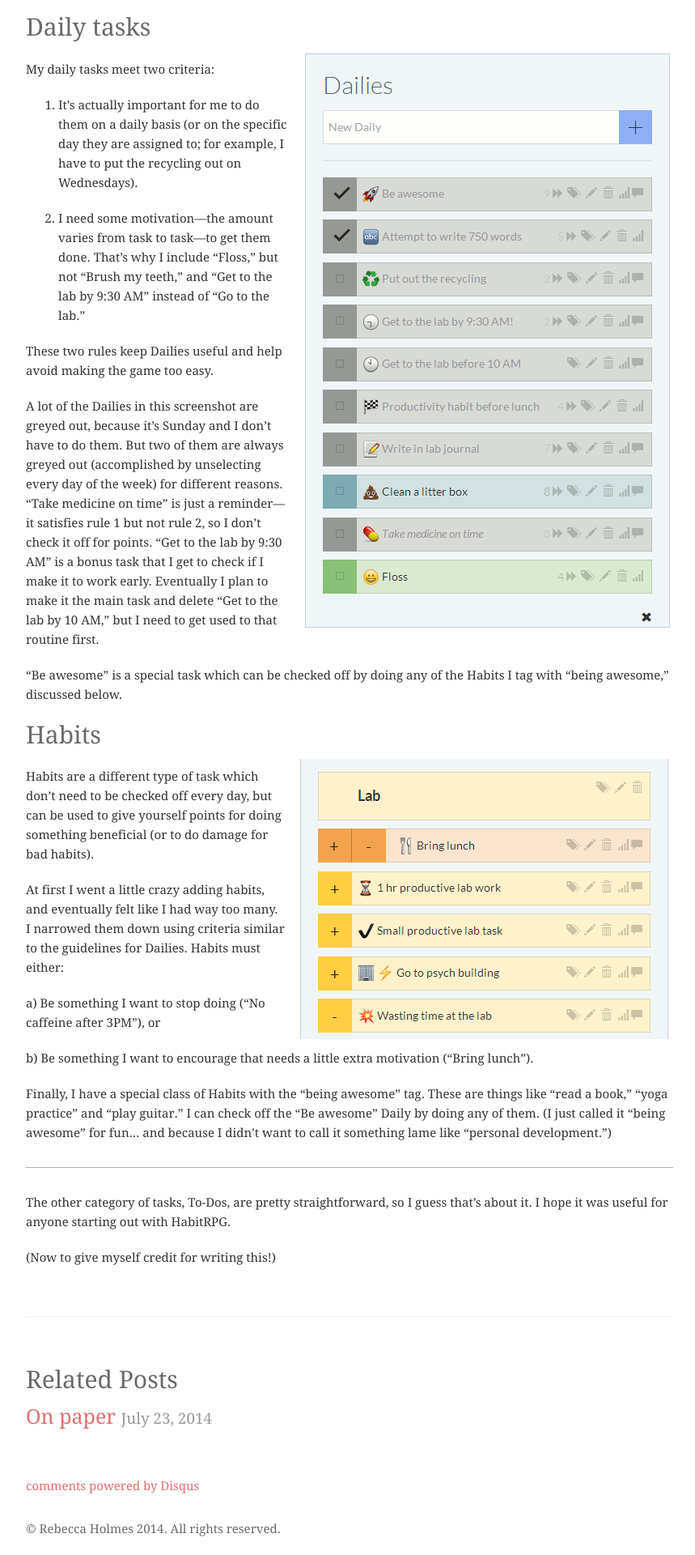
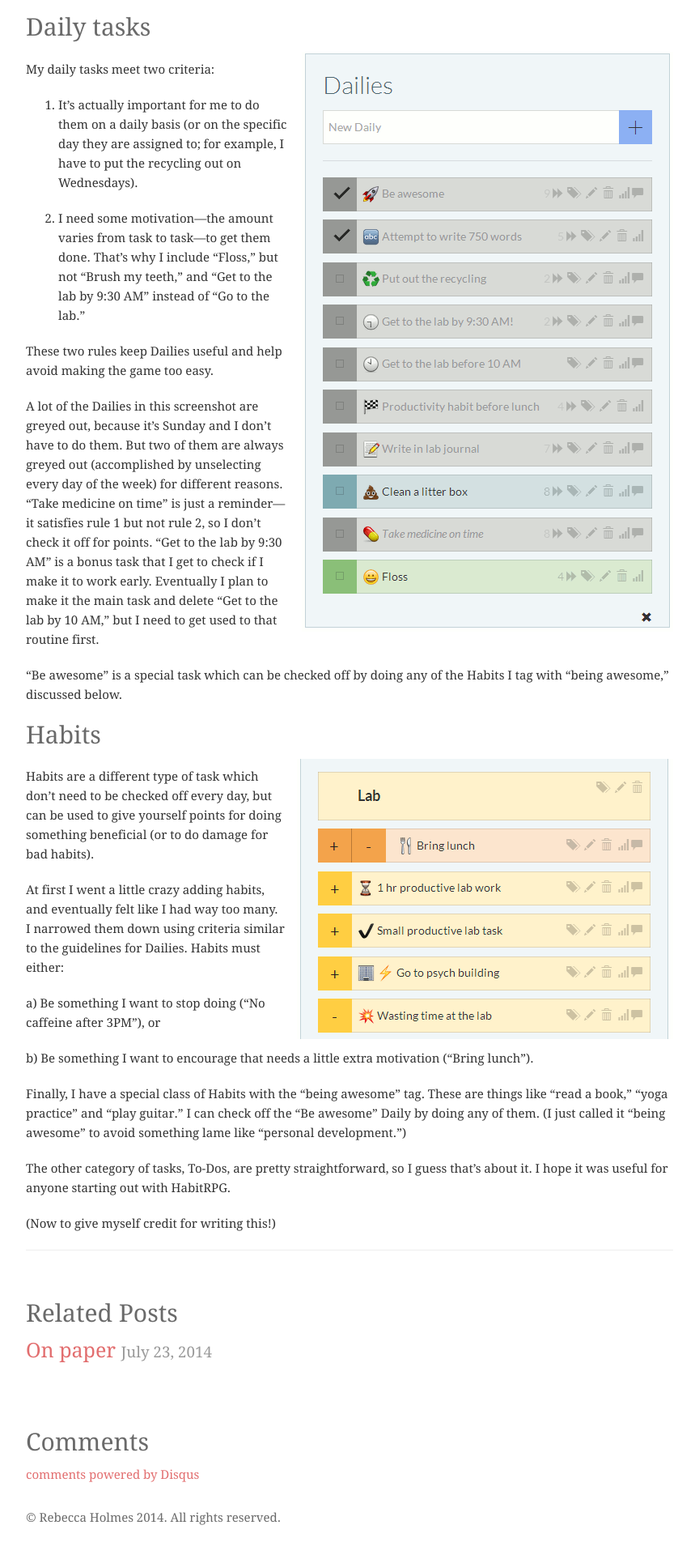
Before and after one commit to piscisvolans/piscisvolans.github.io, a Jekyll site: the page built from _posts/2014-08-03-my-habitrpg-system.md, in a window 1280 px wide. Shown: the part 1057-2977 px from the top of the page at 81% size, without its empty margins (208-1067 px from the left). Built offline with Jekyll 4.4.1, drawn with Linux system fonts in a browser that asks for light colours; some web fonts are replaced; Markdown is read by kramdown in place of the engine named in the settings; comment, search, counter and statistics services are not loaded.

Commit message:
Comments layout change
Added light hr after posts, added "Comments" heading before comments
box.

```diff
--- a/_includes/comments.html
+++ b/_includes/comments.html
@@ -1,3 +1,4 @@
+<h2>Comments</h2>
 <div id="disqus_thread"></div>
     <script type="text/javascript">
         /* * * CONFIGURATION VARIABLES: EDIT BEFORE PASTING INTO YOUR WEBPAGE * * */
--- a/_posts/2014-08-03-my-habitrpg-system.md
+++ b/_posts/2014-08-03-my-habitrpg-system.md
@@ -55,9 +55,7 @@
 
 b) Be something I want to encourage that needs a little extra motivation ("Bring lunch").
 
-Finally, I have a special class of Habits with the "being awesome" tag. These are things like "read a book," "yoga practice" and "play guitar." I can check off the "Be awesome" Daily by doing any of them. (I just called it "being awesome" for fun... and because I didn't want to call it something lame like "personal development.")
-
-<hr>
+Finally, I have a special class of Habits with the "being awesome" tag. These are things like "read a book," "yoga practice" and "play guitar." I can check off the "Be awesome" Daily by doing any of them. (I just called it "being awesome" to avoid something lame like "personal development.")
 
 The other category of tasks, To-Dos, are pretty straightforward, so I guess that's about it. I hope it was useful for anyone starting out with HabitRPG.
 
--- a/public/css/main.css
+++ b/public/css/main.css
@@ -49,7 +49,7 @@
 /* Headings */
 h1, h2, h3, h4, h5, h6 {
   margin-bottom: .5rem;
-  font-family:'Droid Serif', serif;
+  font-family: "Droid Serif", georgia, serif;
   line-height: 1.25;
   color: #6a6a6a;
 }
@@ -344,6 +344,10 @@
   clear:both;
 }
 
+.post {
+  border-bottom: 1px solid #eee;
+}
+
 /* Blog post or page title */
 .page-title,
 .post-title,
@@ -378,9 +382,7 @@
 
 /* Related posts */
 .related {
-  padding-top: 2rem;
   padding-bottom: 2rem;
-  border-top: 1px solid #eee;
 }
 .related-posts {
   padding-left: 0;
```
